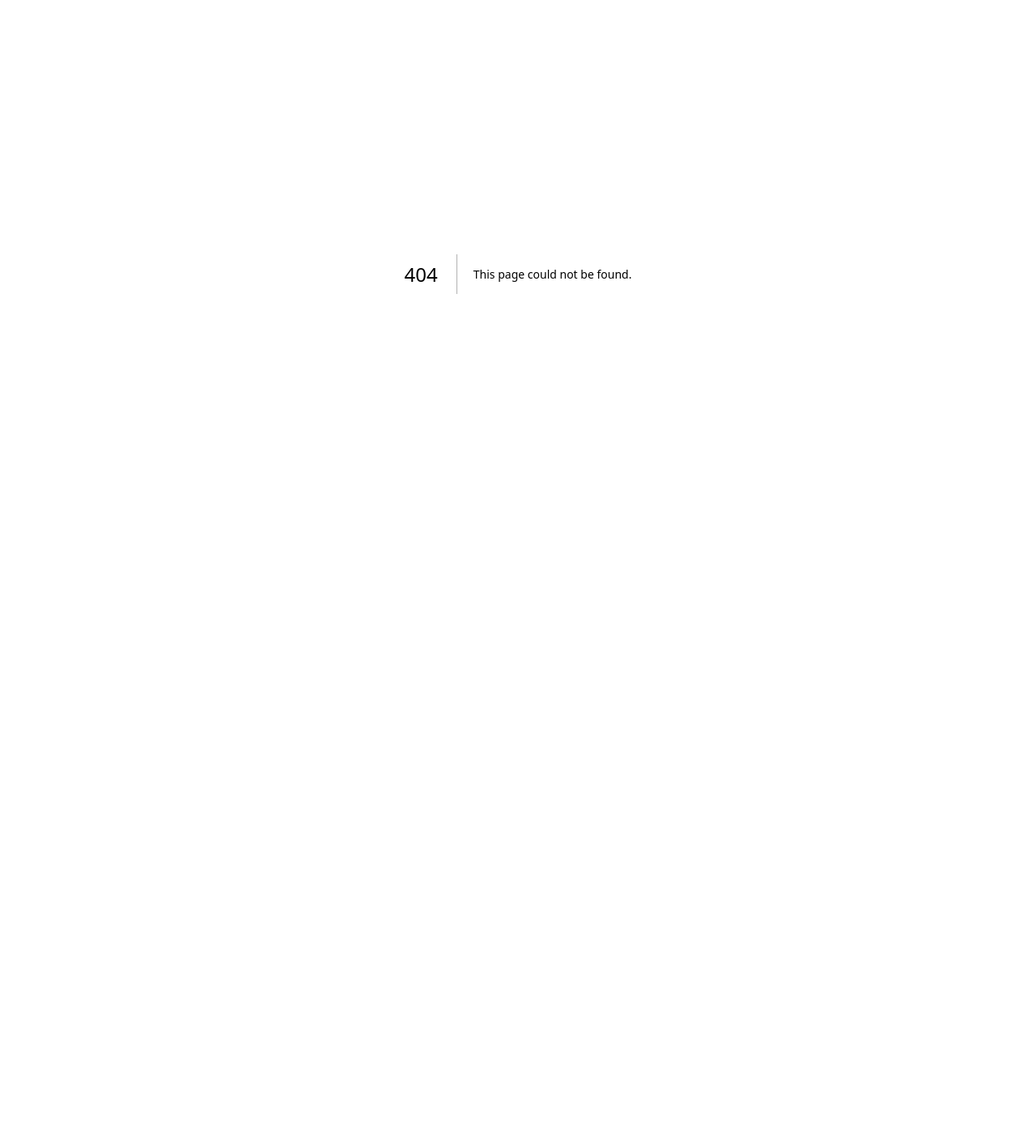
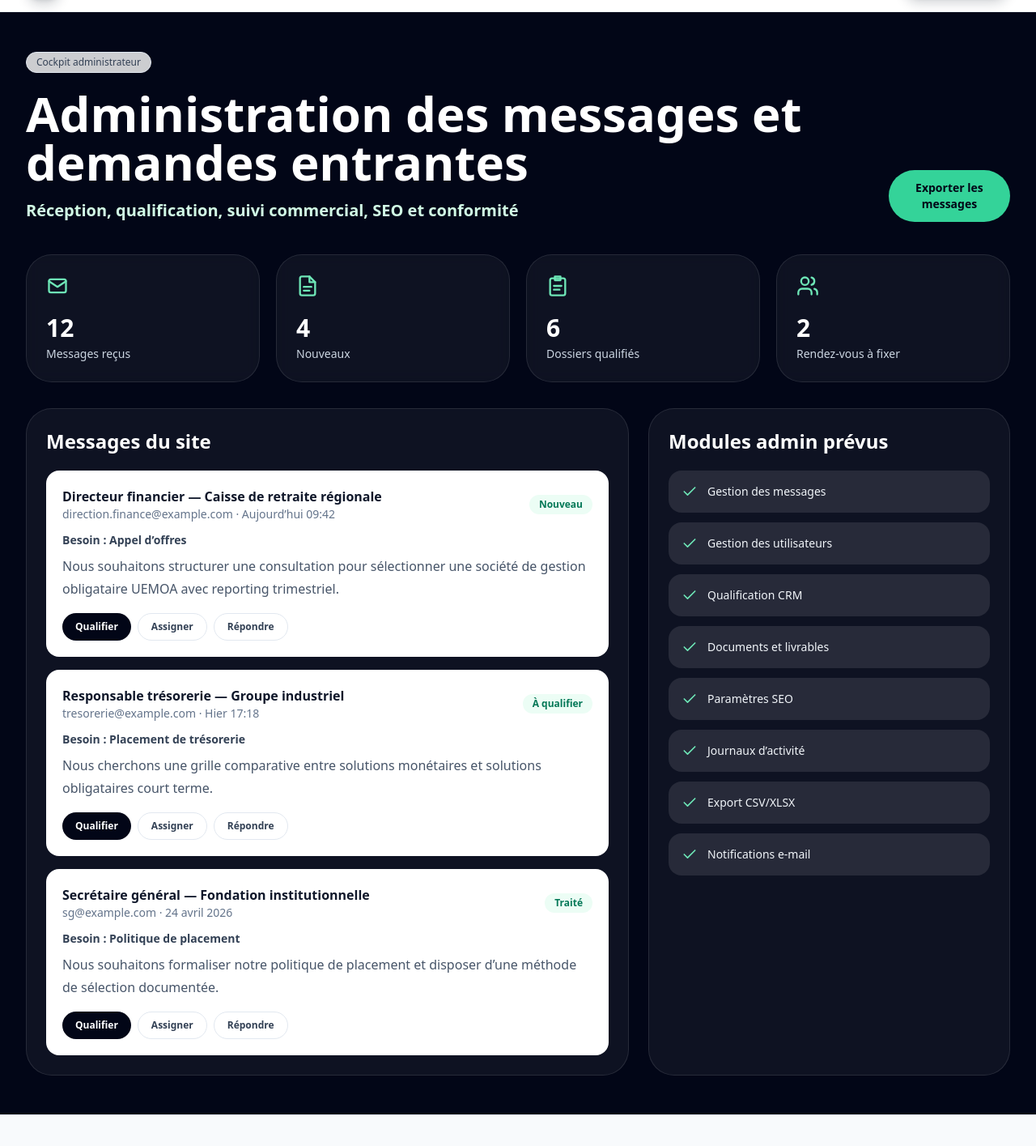
Before and after one commit to Patricked-code/Investbourse, a Next.js app in the folder apps/web/: page /admin in a window 1280 px wide. Before the commit this address had no page. Shown: the part 62-1477 px from the top of the page at 81% size. Before the commit the page ends 800 px from the top, so only its background shows below. Built offline with nearby package versions, Linux system fonts and the light colour scheme.

Commit message:
feat(web): add admin cockpit page shell

```diff
--- /dev/null
+++ b/apps/web/app/admin/page.tsx
@@ -0,0 +1,120 @@
+import type { Metadata } from "next";
+import { Header } from "@/components/organisms/Header";
+import { Footer } from "@/components/organisms/Footer";
+import { Badge } from "@/components/atoms/Badge";
+import { Icon } from "@/components/atoms/Icon";
+
+export const metadata: Metadata = {
+  title: "Cockpit administrateur | Investbourse",
+  description: "Cockpit administrateur Investbourse pour suivre les messages, demandes institutionnelles, utilisateurs, contenus SEO et journaux d’activité.",
+  robots: { index: false, follow: false },
+};
+
+const adminStats = [
+  ["12", "Messages reçus", "mail"],
+  ["4", "Nouveaux", "file"],
+  ["6", "Dossiers qualifiés", "clipboard"],
+  ["2", "Rendez-vous à fixer", "users"],
+];
+
+const messages = [
+  {
+    id: "MSG-2026-001",
+    status: "Nouveau",
+    from: "Directeur financier",
+    org: "Caisse de retraite régionale",
+    email: "direction.finance@example.com",
+    need: "Appel d’offres",
+    date: "Aujourd’hui 09:42",
+    text: "Nous souhaitons structurer une consultation pour sélectionner une société de gestion obligataire UEMOA avec reporting trimestriel.",
+  },
+  {
+    id: "MSG-2026-002",
+    status: "À qualifier",
+    from: "Responsable trésorerie",
+    org: "Groupe industriel",
+    email: "tresorerie@example.com",
+    need: "Placement de trésorerie",
+    date: "Hier 17:18",
+    text: "Nous cherchons une grille comparative entre solutions monétaires et solutions obligataires court terme.",
+  },
+  {
+    id: "MSG-2026-003",
+    status: "Traité",
+    from: "Secrétaire général",
+    org: "Fondation institutionnelle",
+    email: "sg@example.com",
+    need: "Politique de placement",
+    date: "24 avril 2026",
+    text: "Nous souhaitons formaliser notre politique de placement et disposer d’une méthode de sélection documentée.",
+  },
+];
+
+export default function AdminPage() {
+  return (
+    <>
+      <Header />
+      <main className="bg-slate-950 px-5 py-12 text-white lg:px-8">
+        <div className="mx-auto max-w-7xl">
+          <div className="flex flex-col justify-between gap-5 md:flex-row md:items-end">
+            <div>
+              <Badge>Cockpit administrateur</Badge>
+              <h1 className="mt-5 text-4xl font-semibold md:text-6xl">Administration des messages et demandes entrantes</h1>
+              <h2 className="mt-4 text-xl font-semibold text-emerald-100">Réception, qualification, suivi commercial, SEO et conformité</h2>
+            </div>
+            <button className="rounded-full bg-emerald-400 px-6 py-3 text-sm font-semibold text-slate-950">Exporter les messages</button>
+          </div>
+
+          <div className="mt-10 grid gap-5 md:grid-cols-4">
+            {adminStats.map(([value, label, icon]) => (
+              <article key={label} className="rounded-[2rem] border border-white/10 bg-white/5 p-6 backdrop-blur">
+                <Icon name={icon} className="h-7 w-7 text-emerald-300" />
+                <p className="mt-5 text-3xl font-bold">{value}</p>
+                <p className="mt-1 text-sm text-slate-300">{label}</p>
+              </article>
+            ))}
+          </div>
+
+          <div className="mt-8 grid gap-6 lg:grid-cols-[1.25fr_0.75fr]">
+            <section className="rounded-[2rem] border border-white/10 bg-white/5 p-6" aria-labelledby="admin-messages-title">
+              <h3 id="admin-messages-title" className="text-2xl font-semibold">Messages du site</h3>
+              <div className="mt-5 grid gap-4">
+                {messages.map((message) => (
+                  <article key={message.id} className="rounded-2xl bg-white p-5 text-slate-900">
+                    <div className="flex flex-wrap items-center justify-between gap-3">
+                      <div>
+                        <p className="font-semibold">{message.from} — {message.org}</p>
+                        <p className="text-sm text-slate-500">{message.email} · {message.date}</p>
+                      </div>
+                      <span className="rounded-full bg-emerald-50 px-3 py-1 text-xs font-semibold text-emerald-700">{message.status}</span>
+                    </div>
+                    <p className="mt-3 text-sm font-semibold text-slate-700">Besoin : {message.need}</p>
+                    <p className="mt-2 leading-7 text-slate-600">{message.text}</p>
+                    <div className="mt-4 flex flex-wrap gap-2">
+                      <button className="rounded-full bg-slate-950 px-4 py-2 text-xs font-semibold text-white">Qualifier</button>
+                      <button className="rounded-full border border-slate-200 px-4 py-2 text-xs font-semibold text-slate-700">Assigner</button>
+                      <button className="rounded-full border border-slate-200 px-4 py-2 text-xs font-semibold text-slate-700">Répondre</button>
+                    </div>
+                  </article>
+                ))}
+              </div>
+            </section>
+
+            <aside className="rounded-[2rem] border border-white/10 bg-white/5 p-6">
+              <h3 className="text-2xl font-semibold">Modules admin prévus</h3>
+              <div className="mt-5 grid gap-3">
+                {["Gestion des messages", "Gestion des utilisateurs", "Qualification CRM", "Documents et livrables", "Paramètres SEO", "Journaux d’activité", "Export CSV/XLSX", "Notifications e-mail"].map((module) => (
+                  <div key={module} className="flex items-center gap-3 rounded-2xl bg-white/10 p-4">
+                    <Icon name="check" className="h-5 w-5 text-emerald-300" />
+                    <p className="text-sm font-medium text-slate-100">{module}</p>
+                  </div>
+                ))}
+              </div>
+            </aside>
+          </div>
+        </div>
+      </main>
+      <Footer />
+    </>
+  );
+}
```
